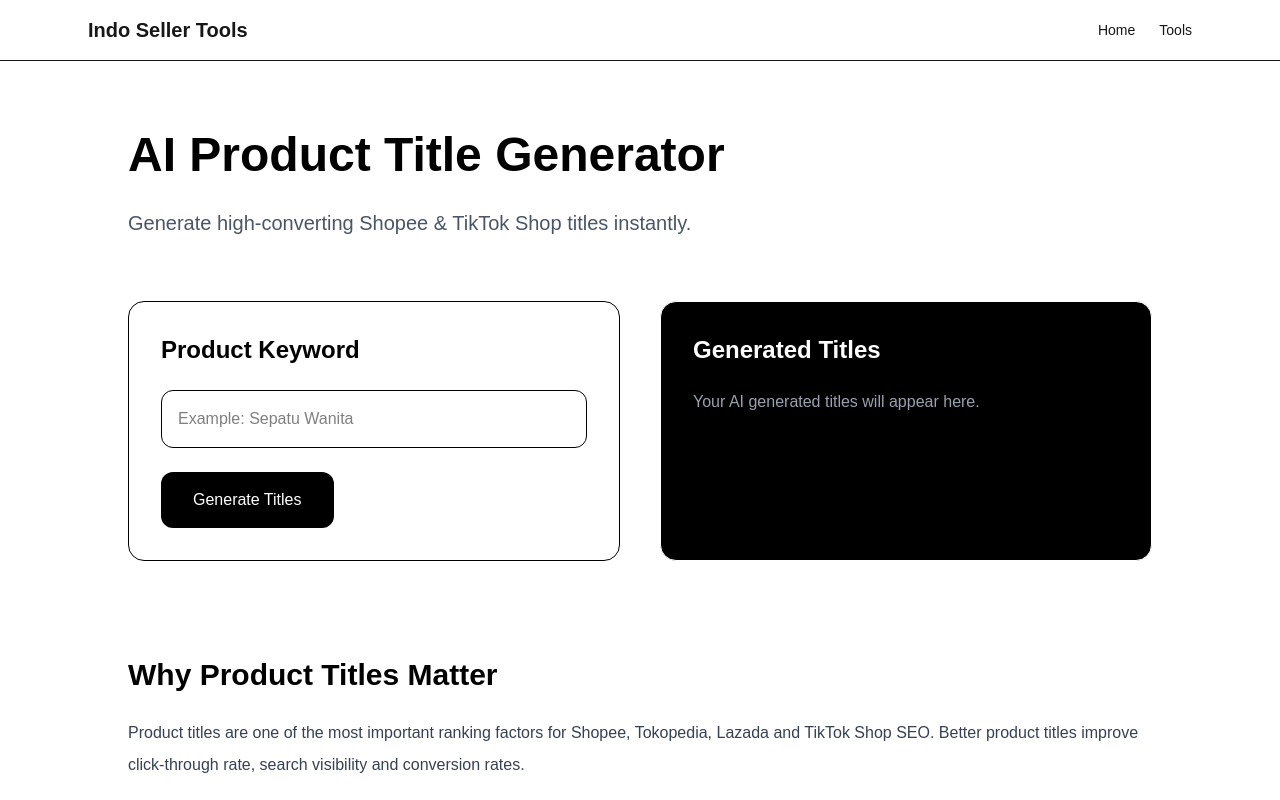
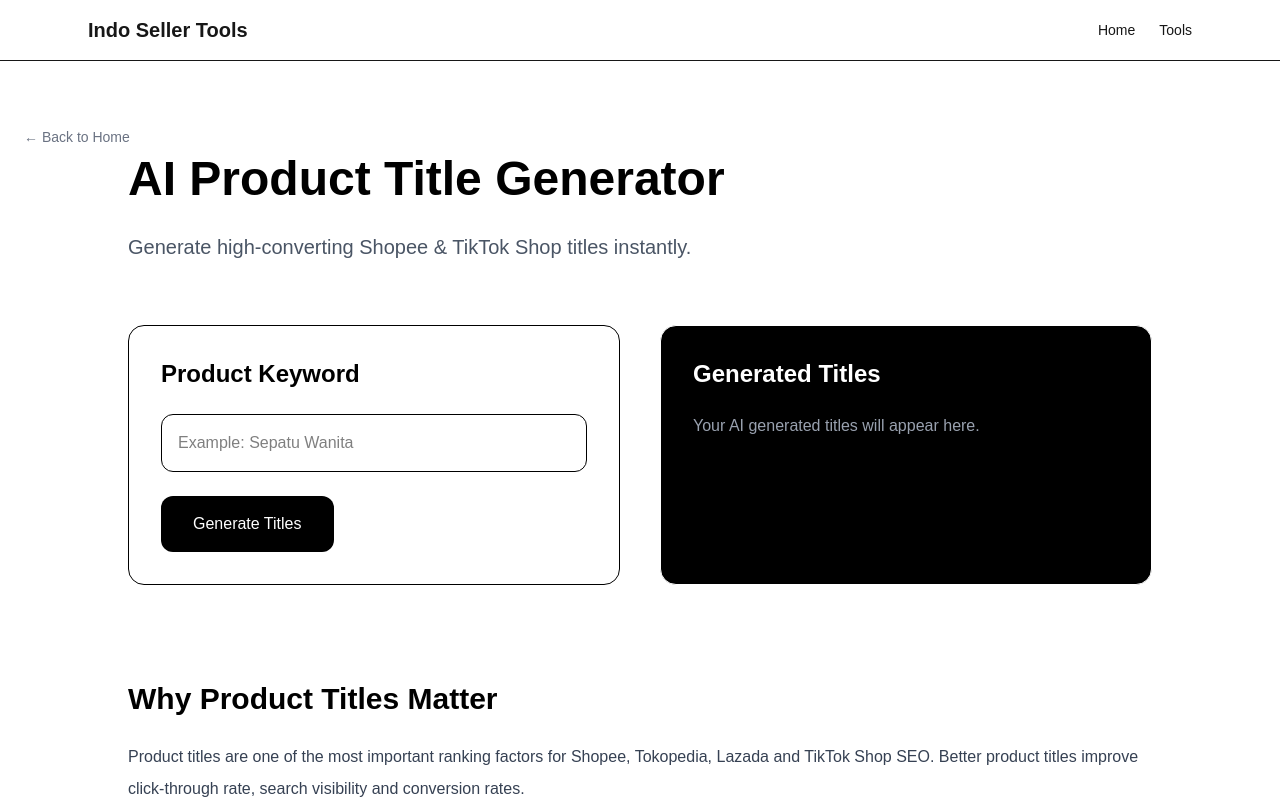
Before and after one commit to williamfeng0313/indo-seller-tools, a Next.js app: page /tools/product-title-generator in a window 1280 px wide. Shown: the top 800 px of the page. Built offline with nearby package versions, Linux system fonts and the light colour scheme.

Commit message:
add Related Tools

```diff
--- a/app/tools/product-title-generator/page.tsx
+++ b/app/tools/product-title-generator/page.tsx
@@ -1,6 +1,7 @@
 
 "use client";
 
+import Link from "next/link";
 import { useState } from "react";
 
 export default function ProductTitleGenerator() {
@@ -21,6 +22,13 @@
 
   return (
     <main className="min-h-screen bg-white text-black px-6 py-16">
+
+      <Link
+      href="/"
+      className="text-sm text-gray-500 hover:text-black"
+      >
+      ← Back to Home
+      </Link>
 
       {/* Hero */}
       <section className="max-w-5xl mx-auto">
--- a/app/tools/shopee-fee-calculator/page.tsx
+++ b/app/tools/shopee-fee-calculator/page.tsx
@@ -1,6 +1,7 @@
 
 "use client";
 
+import Link from "next/link";
 import { useState } from "react";
 
 export default function ShopeeFeeCalculator() {
@@ -27,6 +28,13 @@
 
   return (
     <main className="min-h-screen bg-white text-black px-6 py-16">
+
+      <Link
+      href="/"
+      className="text-sm text-gray-500 hover:text-black"
+      >
+      ← Back to Home
+      </Link>
 
       {/* Hero */}
       <section className="max-w-4xl mx-auto">
```
